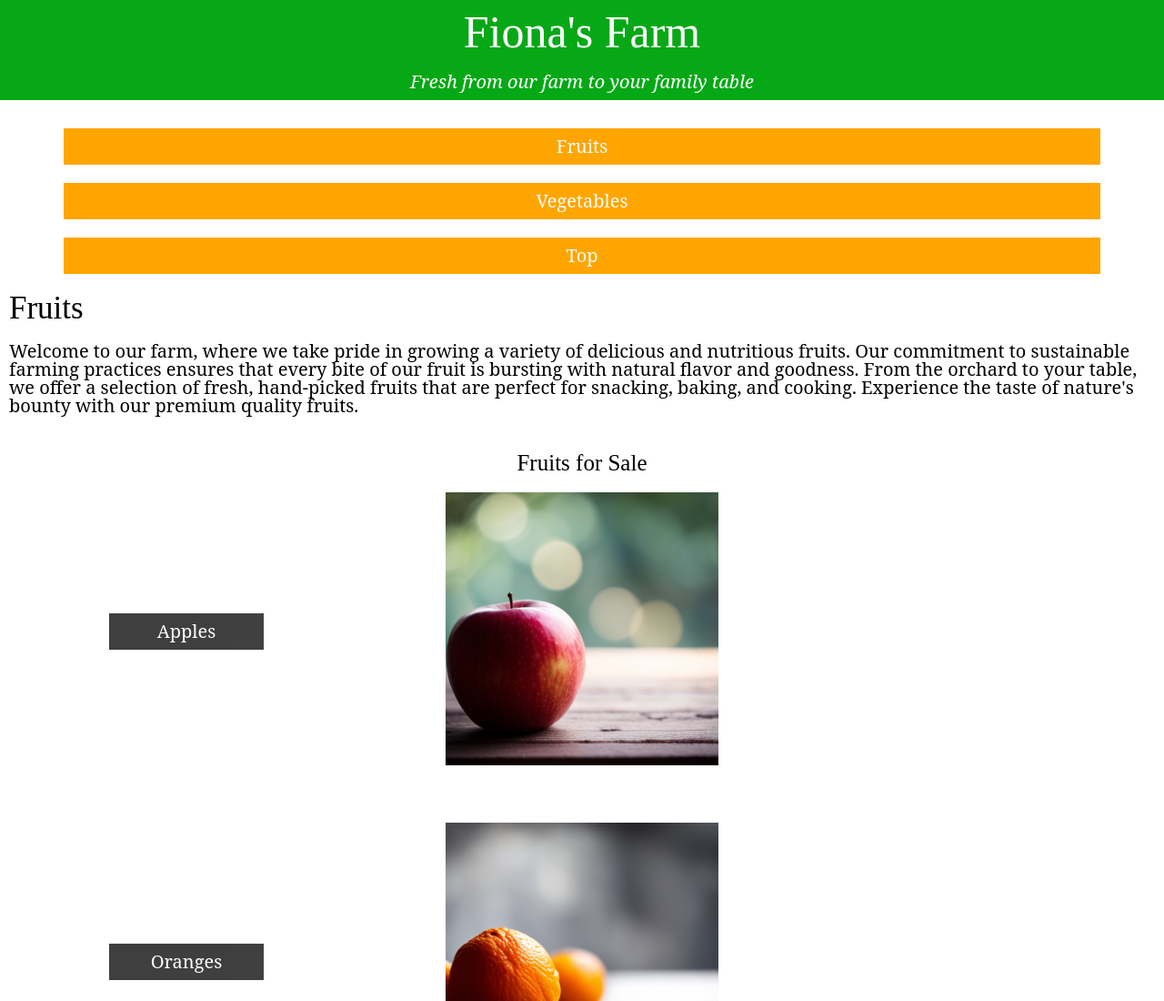
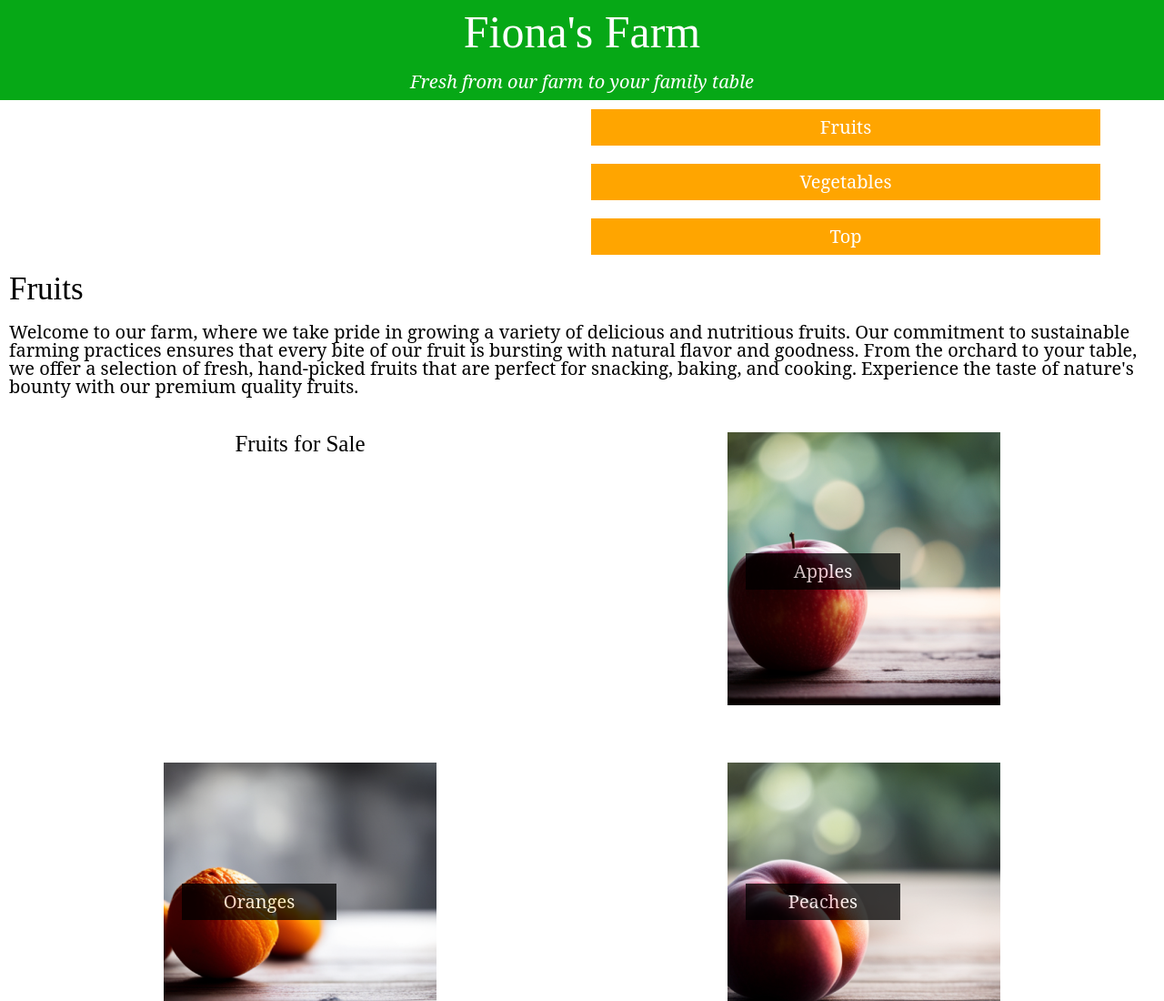
Before and after one commit to mgolingh/farm, a plain HTML site: page index.html in a window 1280 px wide. Shown: the top 1100 px of the page at 91% size. Drawn offline with Linux system fonts and the light colour scheme; a web font is replaced by a local one.

Commit message:
start med flow

```diff
--- a/styles.css
+++ b/styles.css
@@ -110,7 +110,8 @@ table {
 			text-decoration: none;
 			text-align: center;
 			background-color: orange;
-			display: block;
+			display: grid;
+			grid-template-columns: 1fr;
 			color:#ffffff;
 			margin:10px;
 			padding:10px;
@@ -162,7 +163,6 @@ table {
 		#fruitsale{
 			margin:10px;
 			padding:10px;
-
 			text-align: center;
 			}
 
@@ -232,7 +232,42 @@ table {
 
 
 /*----------MEDIA QUERY (medium)-----------*/
+@media screen and (min-width:831px){
+	nav{
+		display:grid;
+		grid-template-columns:1fr 1fr;
+	}
 
+	#fruit{
+		display:flexbox;
+		flex-direction: column;
+		flex-wrap: wrap;
+	}
+
+	#fruitsale{
+		display:grid;
+		grid-template-columns: 1fr 1fr;
+		grid-column-start: 2;
+		grid-column-end: 3;
+		grid-template-rows: auto;
+	}
+
+	img~figcaption{
+		position:relative;
+		bottom:9em;
+		left:9em;
+}
+
+#vegetablesale{
+	display:grid;
+	grid-template-columns: 1fr 1fr;
+	grid-column-start: 1;
+	grid-column-end: 3;
 /*----------MEDIA QUERY (large)----------*/
+@media screen and (min-width:1280px){
 
+}
 /*----------MEDIA QUERY (xl)-----------*/
+@media screen and (min-width:1440px){
+
+}
```
Also changed, not shown: index.html (+0 -1 lines).
